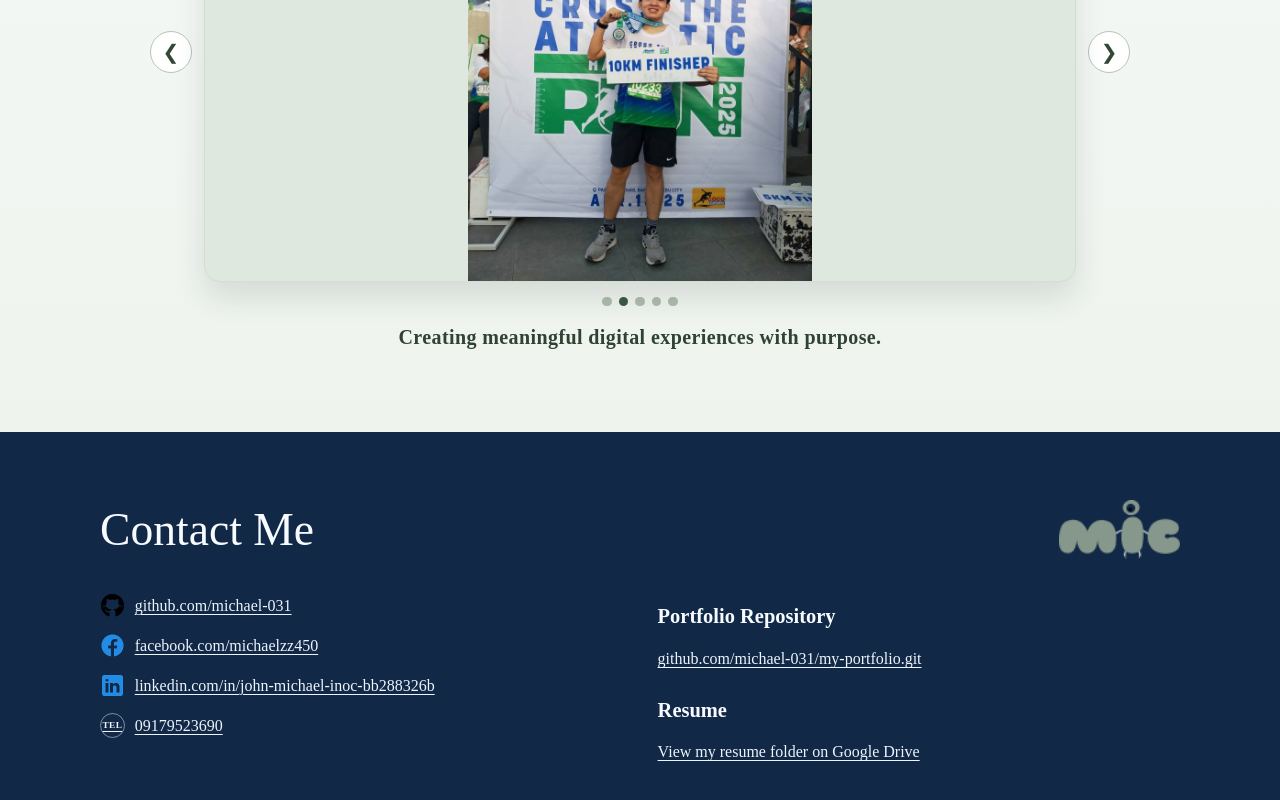
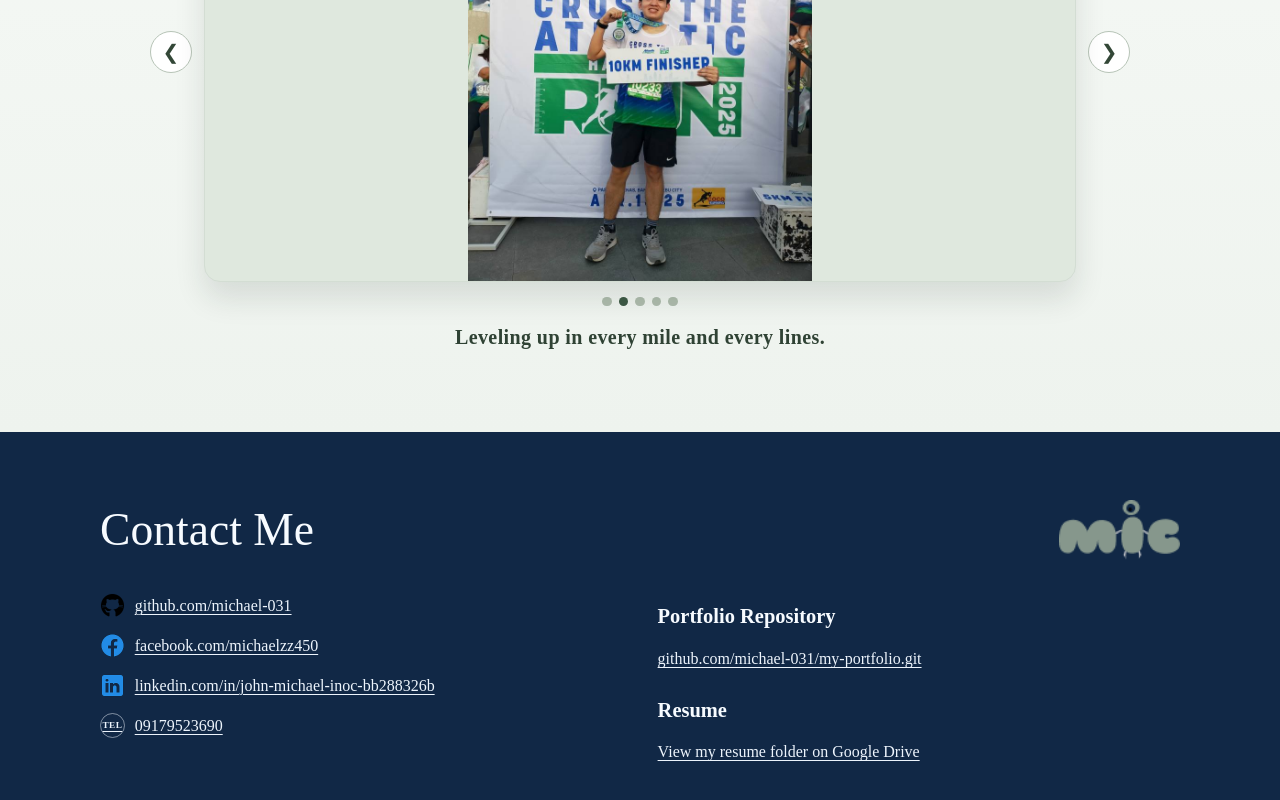
Before and after one commit to michael-031/my-portfolio, a React (Vite) app: page / in a window 1280 px wide. Shown: the part 2146-2946 px from the top of the page. Built offline with nearby package versions, Linux system fonts and the light colour scheme; a web font is replaced by a local one.

Commit message:
Update about slogan in App component to reflect personal growth and journey

```diff
--- a/src/App.jsx
+++ b/src/App.jsx
@@ -371,7 +371,7 @@ function App() {
             ))}
           </div>
 
-          <p className='about-slogan'>Creating meaningful digital experiences with purpose.</p>
+          <p className='about-slogan'>Leveling up in every mile and every lines.</p>
         </div>
       </section>
 
```
